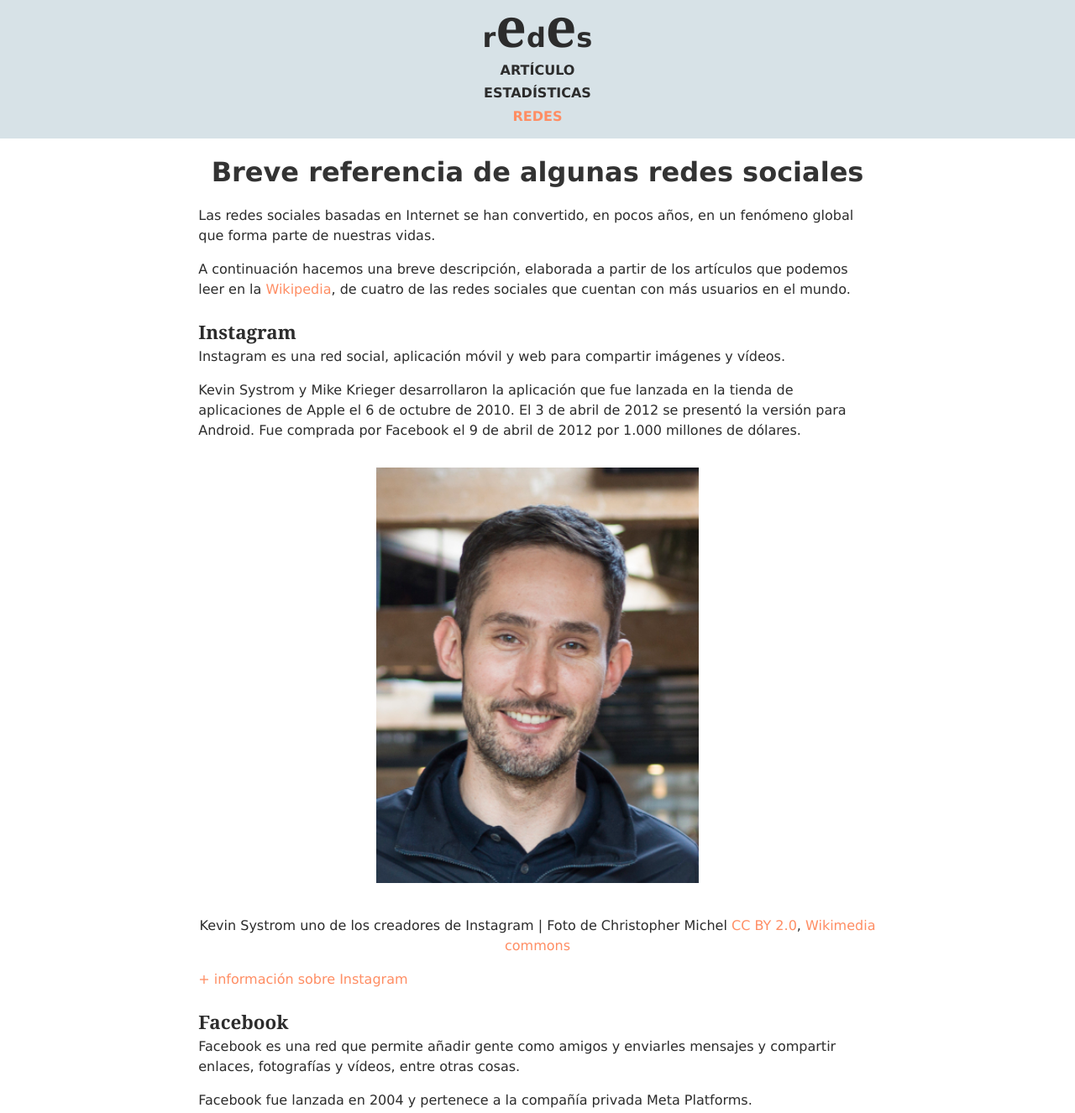
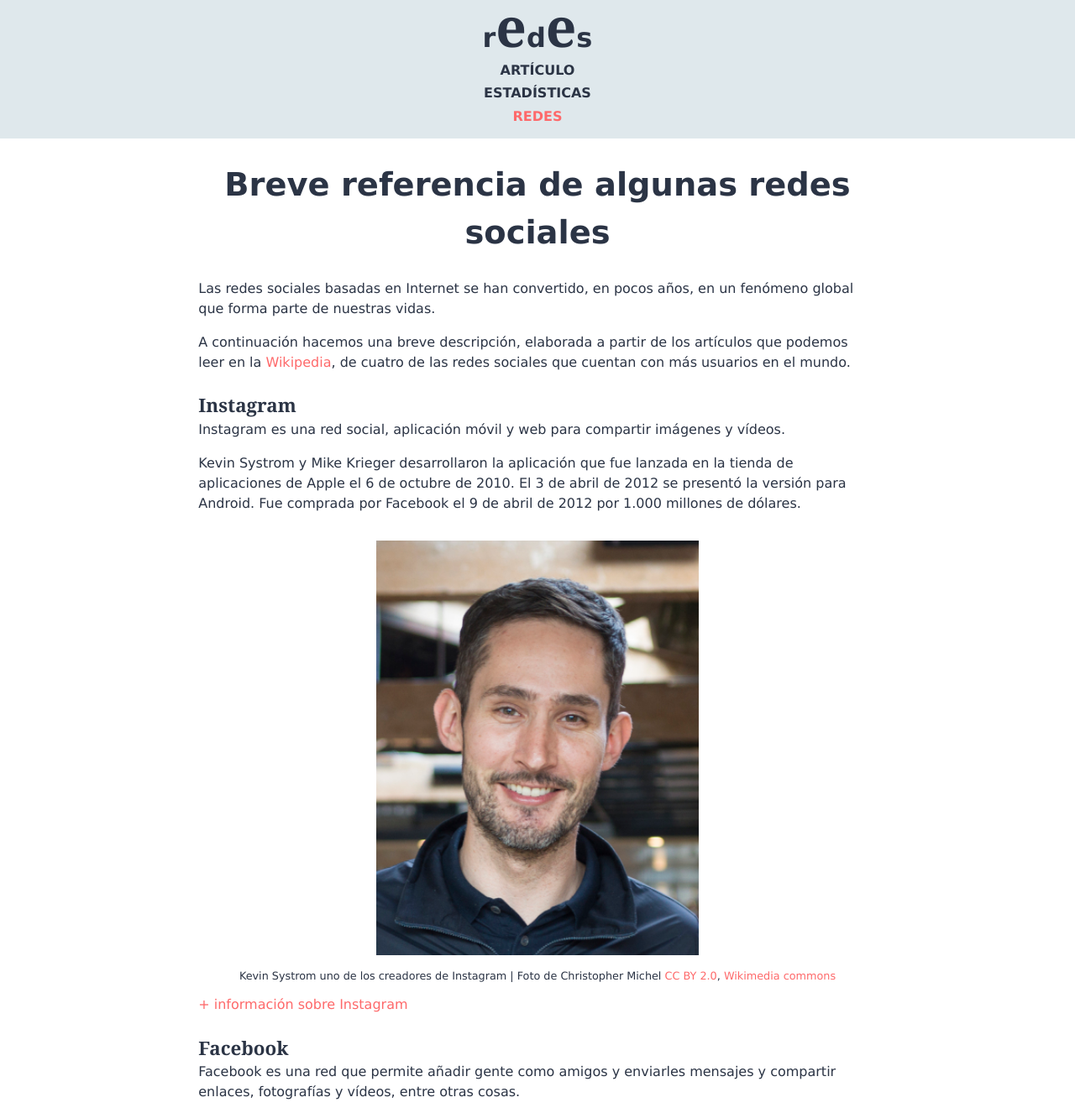
Before and after one commit to jramma/M4.252HTMLCSS, a plain HTML site: page redes.html in a window 1280 px wide. Shown: the top 1326 px of the page at 84% size. Drawn offline with Linux system fonts and the light colour scheme.

Commit message:
fixing errors

```diff
--- a/css/estilos.css
+++ b/css/estilos.css
@@ -10,39 +10,41 @@ body {
 /* GENERIC */
 .sans-serif {
     font-family: Verdana, Tahoma, sans-serif;
-    color:#2c2c2c;
+    color:rgb(43, 52, 69);
 }
 
 .serif {
     font-family: Georgia, 'Times New Roman', serif;
-    color:#2c2c2c;
+    color:rgb(43, 52, 69);
 
 }
-#orange{
-    color: rgb(255, 141, 99);
+a:hover{
+    text-decoration: none;
+    color: rgb(254,105,106,0.5);
+
 }
 a{
     text-decoration: none;
-    color: rgb(255, 141, 99);
+    color: rgb(254,105,106);
 
 }
 /* HEADER */
 header {
-    background-color: #d7e2e7;
+    background-color: #d7e2e7c7;
     width: 100%;
     text-align: center;
     margin: 0;
     padding-bottom:0.7rem ;
 
 }
-h1 {
+#redes {
     font-size: 2rem;
     font-variation-settings: 'wght' 900;
-    color:#333;
+    color:rgb(43, 52, 69);;
     margin: 0;
 
 }
- #e{
+#e{
     font-size: 4rem;
     font-family:Georgia, 'Times New Roman', serif;
     line-height: 1;
@@ -54,6 +56,7 @@ header a {
     font-weight: bold;
 
 }
+
 /* MAIN */
 .container {
     width: 95%;
@@ -64,13 +67,17 @@ header a {
     text-align: center;
 
 }
+h1{
+    font-size: 2.4rem;
+}
 main h2{
     font-size: 2rem;
     margin: 1rem 3rem 0.5rem 3rem;
-    color: #333;
+    color: rgb(43, 52, 69);;
 }
 .subtitle{
-    font-size: 0.7rem;
+    margin-top: 0;
+    font-size: 0.8rem;
 }
 img{
     margin: 1rem;
@@ -82,10 +89,14 @@ img{
     text-align: left;
 }
 
+.pie_de_foto{
+    margin-top: 0;
+    font-size: 0.8rem;
+}
 main h3{
     font-size: 1.7rem;
     text-align: left;
-    color: #333;
+    color: rgb(43, 52, 69);;
 }
 .contenido{
     margin-right: 4rem;
@@ -96,7 +107,7 @@ u{
     text-decoration: none;
 }
 .cita{
-    border-left: 0.4rem solid rgb(255, 141, 99);
+    border-left: 0.4rem solid rgb(254,105,106);
     padding-left: 0.5rem;
     margin-left: 2.5rem;
     font-weight: bold;
@@ -127,7 +138,7 @@ u{
 }
 .photo img{
     max-width: 24rem;
-
+    margin-bottom: 0.5rem;
 }
 h3.serif{
     margin-bottom: 0;
@@ -149,6 +160,6 @@ footer {
 }
 footer div{
     margin-left: 3rem;
-    color: #fff;
+    color: rgb(255,255,255);
     font-size: 0.8rem;
 }
--- a/redes.html
+++ b/redes.html
@@ -1,21 +1,24 @@
 <!DOCTYPE html>
 <html lang="en">
+
 <head>
   <meta charset="UTF-8" />
   <meta name="viewport" content="width=device-width, initial-scale=1.0" />
   <title>Redes</title>
   <link rel="stylesheet" href="css/estilos.css" />
+  <link rel="icon" type="image/s" href="css/img/users.svg">
+
 </head>
 
 <body>
   <header>
-      <nav>
-        <h1 class="sans-serif">
+    <nav class="sans-serif">
+      <a href="index.html" id="redes">
         r<span id="e">e</span>d<span id="e">e</span>s
-        </h1>
+      </a>
       <a class="sans-serif" href="index.html"> ARTÍCULO </a>
       <a class="sans-serif" href="estadisticas.html"> ESTADÍSTICAS </a>
-        <a class="sans-serif" id="orange" href="redes.html"> REDES </a>
+      <a href="redes.html"> REDES </a>
     </nav>
   </header>
   <main class="sans-serif">
@@ -33,7 +36,7 @@
           sociales que cuentan con más usuarios en el mundo.
         </p>
 
-          <h3 class="serif">Instagram</h3>
+        <h3 class="serif" id="insta">Instagram</h3>
 
         <p class="top">
           Instagram es una red social, aplicación móvil y web para compartir
@@ -51,17 +54,20 @@
         <div class="photo">
           <img src="css/img/Kevin-Systrom.jpg" />
         </div>
-          <div>
-            <p>
+        <div >
+          <p class="pie_de_foto">
             Kevin Systrom uno de los creadores de Instagram | Foto de
-              Christopher Michel <a href="https://creativecommons.org/licenses/by/2.0%22%20%5Co%20%22Creative%20Commons%20Attribution%202.0">CC BY 2.0</a>, <a href="https://commons.wikimedia.org/w/index.php?curid=70110510">Wikimedia commons</a>
+            Christopher Michel <a
+              href="https://creativecommons.org/licenses/by/2.0%22%20%5Co%20%22Creative%20Commons%20Attribution%202.0">CC
+              BY 2.0</a>, <a href="https://commons.wikimedia.org/w/index.php?curid=70110510">Wikimedia commons</a>
           </p>
         </div>
       </div>
       <div class="left2">
-          <a class="info" href="https://es.wikipedia.org/wiki/Instagram%22%20%5Co%20%22enlaza%20con%20la%20Wikipedia">+ información sobre Instagram</a>
+        <a class="info" href="https://es.wikipedia.org/wiki/Instagram%22%20%5Co%20%22enlaza%20con%20la%20Wikipedia">+
+          información sobre Instagram</a>
 
-          <h3 class="serif">Facebook</h3>
+        <h3 class="serif" id="face">Facebook</h3>
 
         <p class="top">
           Facebook es una red que permite añadir gente como amigos y enviarles
@@ -83,15 +89,18 @@
           <img src="css/img/Mark-Zuckerberg.jpg" />
         </div>
         <div>
-            <p>
+          <p class="pie_de_foto">
             Mark Zuckerberg uno de los creadores de Facebook | Foto de Anthony
-              Quintano <a href="https://creativecommons.org/licenses/by/2.0%22%20%5Co%20%22Creative%20Commons%20Attribution%202.0">CC BY 2.0</a>, <a href="https://commons.wikimedia.org/w/index.php?curid=90784061">Wikimedia commons</a>
+            Quintano <a
+              href="https://creativecommons.org/licenses/by/2.0%22%20%5Co%20%22Creative%20Commons%20Attribution%202.0">CC
+              BY 2.0</a>, <a href="https://commons.wikimedia.org/w/index.php?curid=90784061">Wikimedia commons</a>
           </p>
         </div>
       </div>
-        <div class="left2"><a href="https://es.wikipedia.org/wiki/Facebook%22%20%5Co%20%22enlaza%20con%20la%20Wikipedia">+ información sobre Facebook</a></div>
+      <div class="left2"><a href="https://es.wikipedia.org/wiki/Facebook%22%20%5Co%20%22enlaza%20con%20la%20Wikipedia">+
+          información sobre Facebook</a></div>
 
-        <div class="left2">
+      <div id="tik" class="left2">
         <h3>TikTok</h3>
         <p>
           TikTok es una red social para crear y compartir vídeos cortos,
@@ -113,12 +122,15 @@
         <div class="photo">
           <img src="css/img/ByteDance.jpg" />
         </div>
-          <p>ByteDance | <a href="https://creativecommons.org/licenses/by/2.0%22%20%5Co%20%22Creative%20Commons%20Attribution%202.0"> CC BY 2.0</a>, <a href="https://commons.wikimedia.org/w/index.php?curid=121183822">Wikimedia commons</a></p>
+        <p class="pie_de_foto">ByteDance | <a
+            href="https://creativecommons.org/licenses/by/2.0%22%20%5Co%20%22Creative%20Commons%20Attribution%202.0"> CC
+            BY 2.0</a>, <a href="https://commons.wikimedia.org/w/index.php?curid=121183822">Wikimedia commons</a></p>
       </div>
       <div class="left2">
-          <a href="https://es.wikipedia.org/wiki/TikTok%22%20%5Co%20%22enlaza%20con%20la%20Wikipedia">+ información sobre TikTok</a>
+        <a href="https://es.wikipedia.org/wiki/TikTok%22%20%5Co%20%22enlaza%20con%20la%20Wikipedia">+ información sobre
+          TikTok</a>
 
-          <h3 class="serif">X (antes Twitter)</h3>
+        <h3 class="serif" id="X">X (antes Twitter)</h3>
 
         <p class="top">
           X, antes llamada Twitter, es un servicio de microblogging que
@@ -142,14 +154,16 @@
           <img src="css/img/Jack-Dorsey.jpg" />
         </div>
         <div class="sub_photo">
-            <p>
+          <p class="pie_de_foto">
             Jack Dorsey, fundador de Twitter | Foto de Cellanr
-              <a href="https://creativecommons.org/licenses/by/2.0%22%20%5Co%20%22Creative%20Commons%20Attribution%202.0">CC BY-SA 2.0</a>, <a href="https://commons.wikimedia.org/w/index.php?curid=43890931">Wikimedia commons</a>
+            <a href="https://creativecommons.org/licenses/by/2.0%22%20%5Co%20%22Creative%20Commons%20Attribution%202.0">CC
+              BY-SA 2.0</a>, <a href="https://commons.wikimedia.org/w/index.php?curid=43890931">Wikimedia commons</a>
           </p>
         </div>
       </div>
       <div class="left2">
-          <a href="https://ca.wikipedia.org/wiki/Twitter%22%20%5Co%20%22enlla%C3%A7a%20amb%20la%20Viquip%C3%A8dia">+ información sobre X</a>
+        <a href="https://ca.wikipedia.org/wiki/Twitter%22%20%5Co%20%22enlla%C3%A7a%20amb%20la%20Viquip%C3%A8dia">+
+          información sobre X</a>
         <br /><br /><br /><br />
       </div>
     </div>
@@ -161,4 +175,5 @@
     </div>
   </footer>
 </body>
+
 </html>
```
Also changed, not shown: estadisticas.html (+10 -8 lines), index.html (+7 -5 lines). Lines whose indentation alone changed are shown as unchanged.
